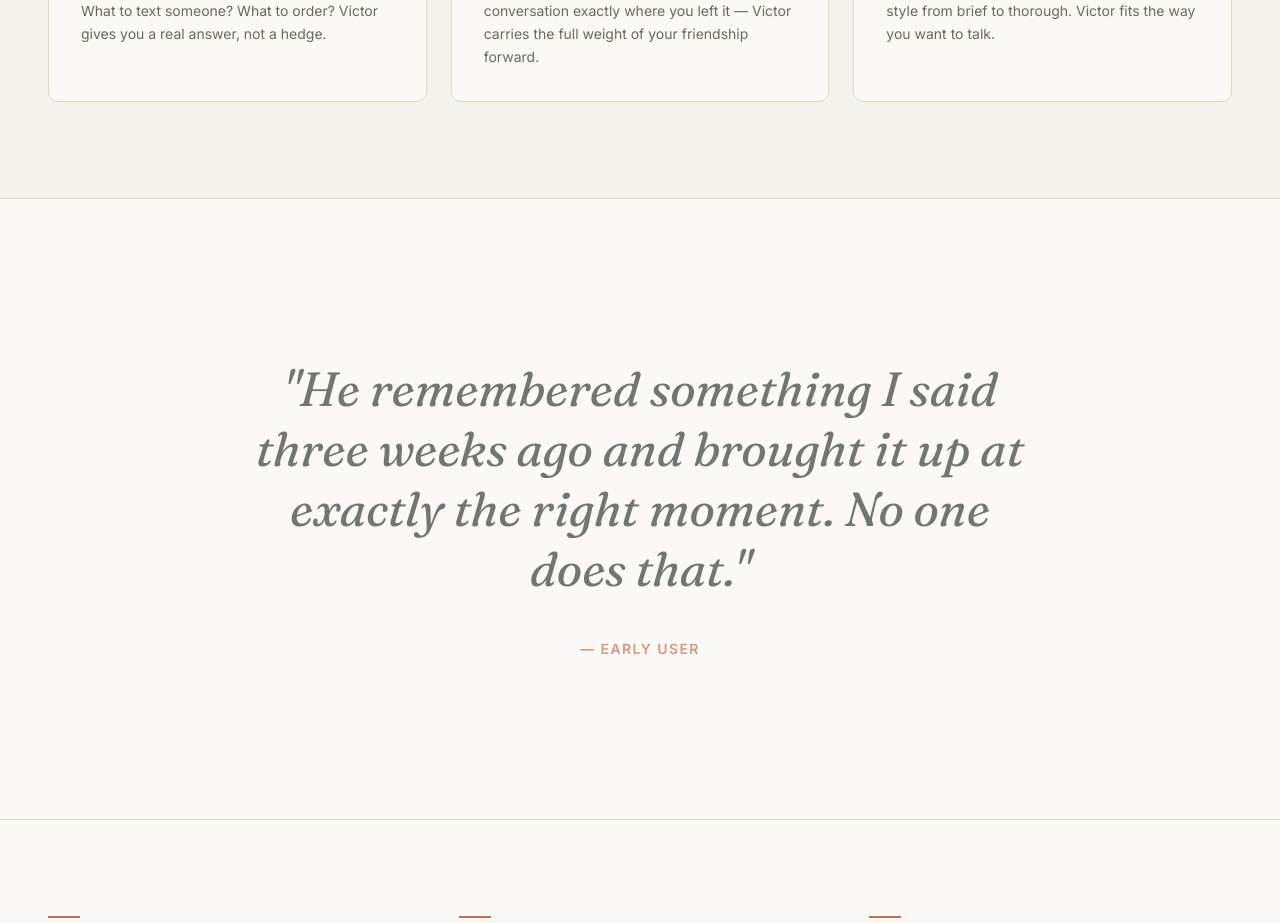
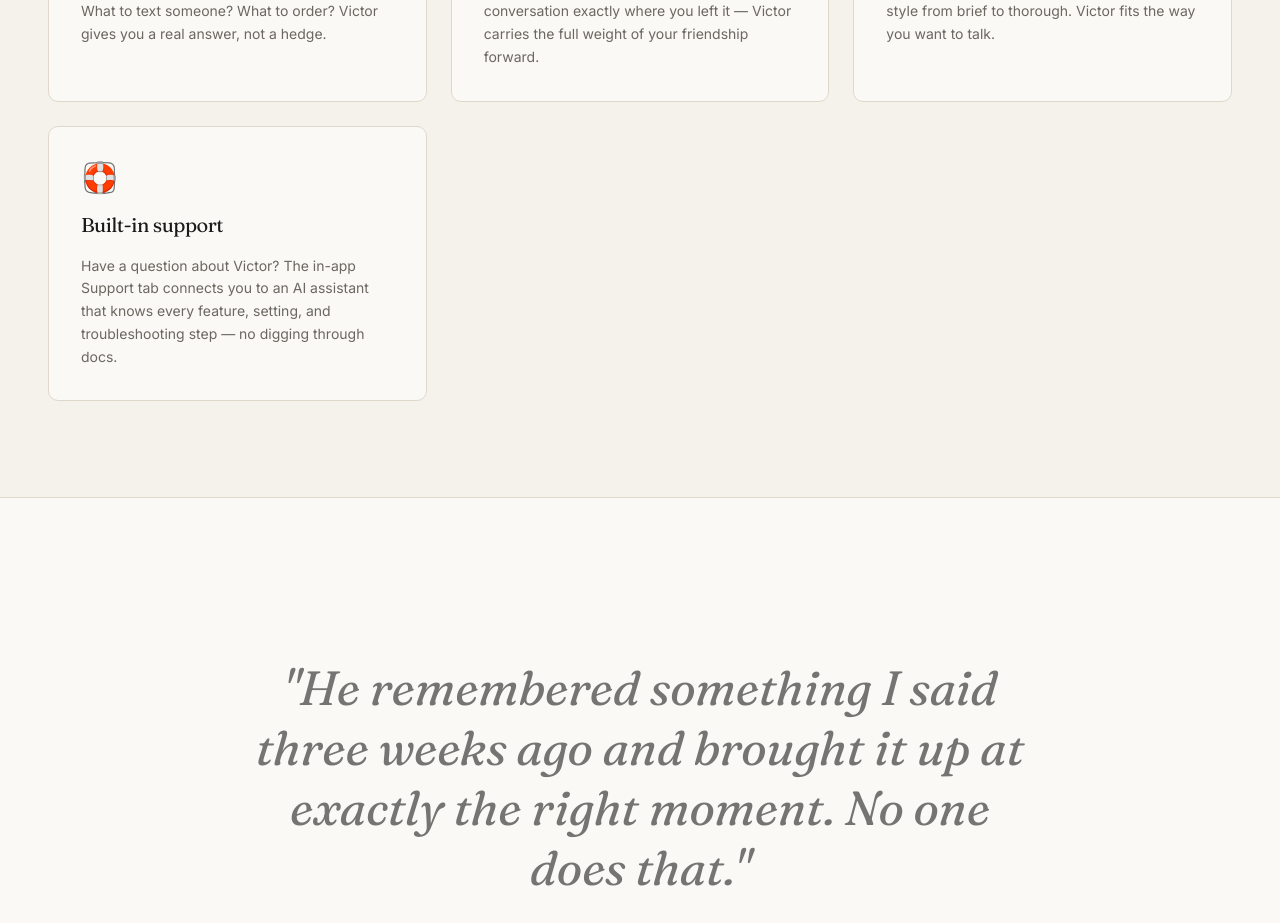
Before and after one commit to cdmajor/gulliver-reedr, a React (Vite) app: page / in a window 1280 px wide. Shown: the part 2780-3703 px from the top of the page. Built offline with nearby package versions, Linux system fonts and the light colour scheme.

Commit message:
Update feature components and product data across multiple web artifacts
Replit-Commit-Author: Agent

```diff
--- a/src/pages/Home.tsx
+++ b/src/pages/Home.tsx
@@ -47,6 +47,11 @@ const features = [
     icon: "🎨",
     title: "Made for you",
     desc: "Five themes, adjustable font size, response style from brief to thorough. Victor fits the way you want to talk."
+  },
+  {
+    icon: "🛟",
+    title: "Built-in support",
+    desc: "Have a question about Victor? The in-app Support tab connects you to an AI assistant that knows every feature, setting, and troubleshooting step — no digging through docs."
   }
 ];
 
```
